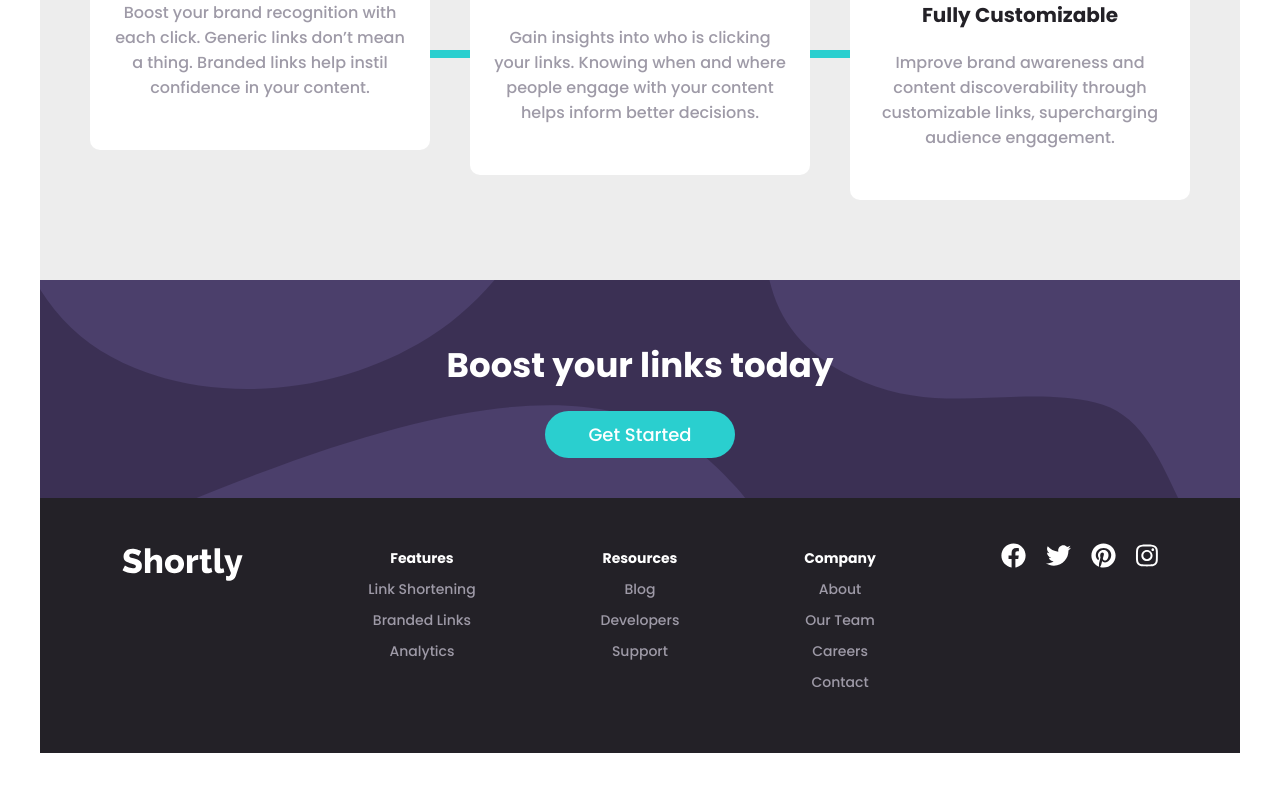
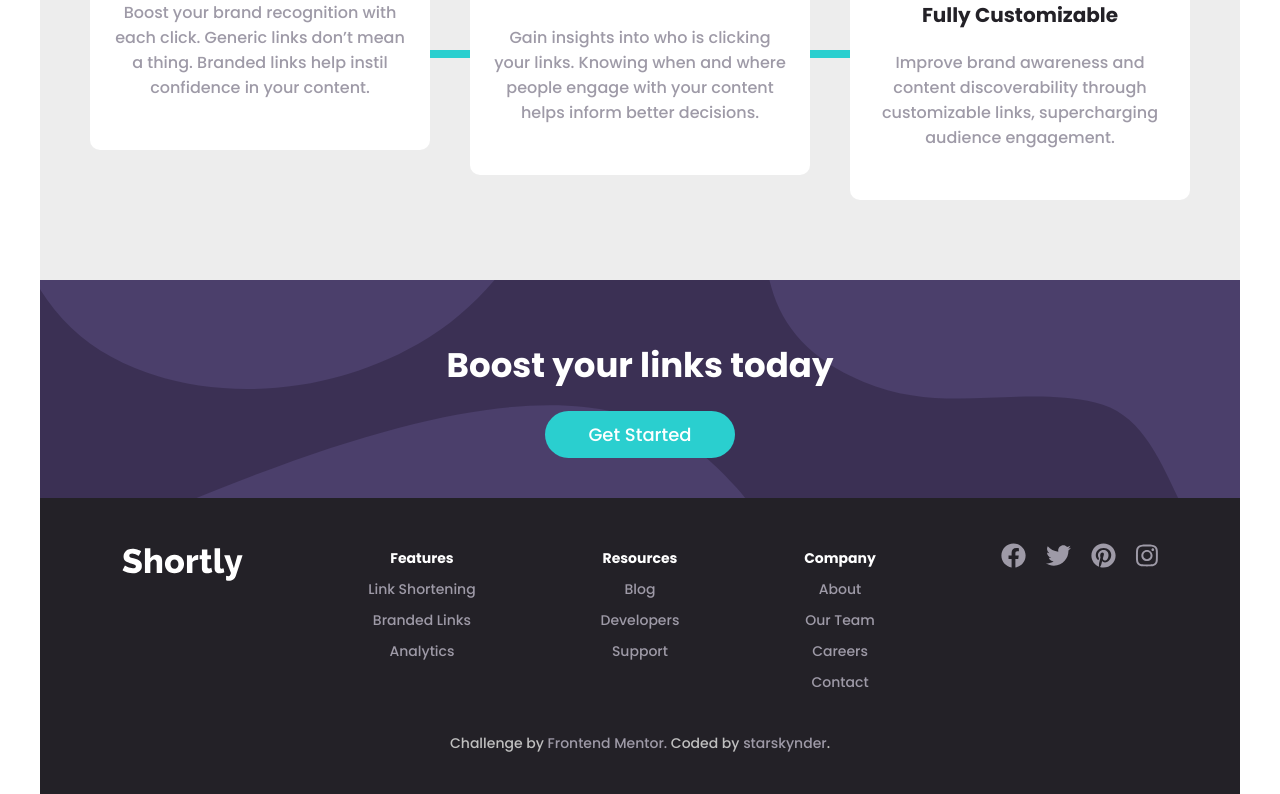
Before and after one commit to starskynder/url-shortening-api, a React (Create React App) app: page / in a window 1280 px wide. Shown: the part 1149-1943 px from the top of the page. Before the commit the page ends 1902 px from the top, so only its background shows below. Built offline with nearby package versions, Linux system fonts and the light colour scheme.

Commit message:
Add ids and attribution

```diff
--- a/src/components/Boost.js
+++ b/src/components/Boost.js
@@ -2,7 +2,7 @@ import React from "react";
 
 const Boost = () => {
   return (
-    <div className="boost">
+    <div className="boost" id="resources">
       <h1 className="heading__secondary heading__secondary--light boost__title">
         Boost your links today
       </h1>
--- a/src/components/Footer.js
+++ b/src/components/Footer.js
@@ -10,24 +10,24 @@ import {
 
 const Footer = () => {
   return (
-    <footer className="footer">
+    <footer className="footer" id="footer">
       <div className="footer__logo">
         <img src={logo} alt="" />
       </div>
       <ul className="footer__list">
         <li className="footer__listitem">Features</li>
         <li className="footer__listitem">
-          <a href="" className="footer__link">
+          <a href="#footer" className="footer__link">
             Link Shortening
           </a>
         </li>
         <li className="footer__listitem">
-          <a href="" className="footer__link">
+          <a href="#footer" className="footer__link">
             branded links
           </a>
         </li>
         <li className="footer__listitem">
-          <a href="" className="footer__link">
+          <a href="#footer" className="footer__link">
             analytics
           </a>
         </li>
@@ -35,17 +35,17 @@ const Footer = () => {
       <ul className="footer__list">
         <li className="footer__listitem">Resources</li>
         <li className="footer__listitem">
-          <a href="#" className="footer__link">
+          <a href="#footer" className="footer__link">
             Blog
           </a>
         </li>
         <li className="footer__listitem">
-          <a href="#" className="footer__link">
+          <a href="#footer" className="footer__link">
             Developers
           </a>
         </li>
         <li className="footer__listitem">
-          <a href="#" className="footer__link">
+          <a href="#footer" className="footer__link">
             support
           </a>
         </li>
@@ -53,39 +53,55 @@ const Footer = () => {
       <ul className="footer__list">
         <li className="footer__listitem">Company</li>
         <li className="footer__listitem">
-          <a href="#" className="footer__link">
+          <a href="#footer" className="footer__link">
             About
           </a>
         </li>
         <li className="footer__listitem">
-          <a href="#" className="footer__link">
+          <a href="#footer" className="footer__link">
             Our Team
           </a>
         </li>
         <li className="footer__listitem">
-          <a href="#" className="footer__link">
+          <a href="#footer" className="footer__link">
             careers
           </a>
         </li>
         <li className="footer__listitem">
-          <a href="#" className="footer__link">
+          <a href="#footer" className="footer__link">
             contact
           </a>
         </li>
       </ul>
       <div className="socials">
-        <a className="footer__social footer__link">
+        <a href="#footer" className="footer__social footer__link">
           <FontAwesomeIcon icon={faFacebook} />
         </a>
-        <a className="footer__social footer__link">
+        <a href="#footer" className="footer__social footer__link">
           <FontAwesomeIcon icon={faTwitter} />
         </a>
-        <a className="footer__social footer__link">
+        <a href="#footer" className="footer__social footer__link">
           <FontAwesomeIcon icon={faPinterest} />
         </a>
-        <a className="footer__social footer__link">
+        <a href="#footer" className="footer__social footer__link">
           <FontAwesomeIcon icon={faInstagram} />
         </a>
+      </div>
+      <div className="footer__attribution">
+        Challenge by{" "}
+        <a
+          href="https://www.frontendmentor.io?ref=challenge"
+          target="_blank"
+          rel="noopener noreferrer"
+          className="footer__link"
+        >
+          Frontend Mentor.{" "}
+        </a>
+        Coded by{" "}
+        <a href="https://github.com/starskynder" className="footer__link">
+          starskynder
+        </a>
+        .
       </div>
     </footer>
   );
--- a/src/components/Header.js
+++ b/src/components/Header.js
@@ -9,7 +9,7 @@ const Header = ({ title, text, img }) => {
       <div className="header__content">
         <h1 className="heading__primary">{title}</h1>
         <p className="header__text">{text}</p>
-        <a href="#" className="primary__btn header__btn">
+        <a href="#shorten" className="primary__btn header__btn">
           Get Started
         </a>
       </div>
--- a/src/components/Navbar.js
+++ b/src/components/Navbar.js
@@ -1,4 +1,4 @@
-import React, { useState, useEffect } from "react";
+import React, { useState } from "react";
 
 const Navbar = ({ sections, logo, login }) => {
   const [openMenu, setOpenMenu] = useState(false);
@@ -11,7 +11,13 @@ const Navbar = ({ sections, logo, login }) => {
       <div className="nav__navigation">
         <img src={logo} alt="" className="nav__logo" />
 
-        <button className="nav__btn" onClick={() => setOpenMenu(!openMenu)}>
+        <button
+          className="nav__btn"
+          onClick={() => setOpenMenu(!openMenu)}
+          aria-expanded={openMenu ? true : false}
+          aria-controls="menu-list"
+          aria-label="open the menu"
+        >
           <span className="nav__btn--line"></span>
           <span className="nav__btn--line"></span>
           <span className="nav__btn--line"></span>
@@ -19,7 +25,10 @@ const Navbar = ({ sections, logo, login }) => {
       </div>
 
       <>
-        <ul className={openMenu ? "nav__list " : "nav__list nav__close"}>
+        <ul
+          className={openMenu ? "nav__list " : "nav__list nav__close"}
+          id="menu-list"
+        >
           {items.map((item, index) => {
             return (
               <li className="nav__item" key={index}>
--- a/src/components/Shorten.js
+++ b/src/components/Shorten.js
@@ -70,7 +70,7 @@ const Shorten = () => {
 
   return (
     <>
-      <form className="shorten" onSubmit={handleSubmit}>
+      <form className="shorten" onSubmit={handleSubmit} id="shorten">
         <div className="shorten__wrapper">
           <div
             className={
--- a/src/components/Statistics.js
+++ b/src/components/Statistics.js
@@ -5,7 +5,7 @@ import customizable from "../images/icon-fully-customizable.svg";
 
 const Statistics = () => {
   return (
-    <div className="statistics">
+    <div className="statistics" id="features">
       <div className="statistics__title">
         <h2 className="heading__secondary">Advanced Statistics</h2>
         <p className="statistics__text">
--- a/src/sass/layout/_footer.scss
+++ b/src/sass/layout/_footer.scss
@@ -59,4 +59,12 @@
     font-size: 2.5rem;
     margin: 1rem;
   }
+
+  &__attribution {
+    flex: 100%;
+    text-align: center;
+    padding-top: 2rem;
+    font-size: 1.4rem;
+    color: $gray;
+  }
 }
```
